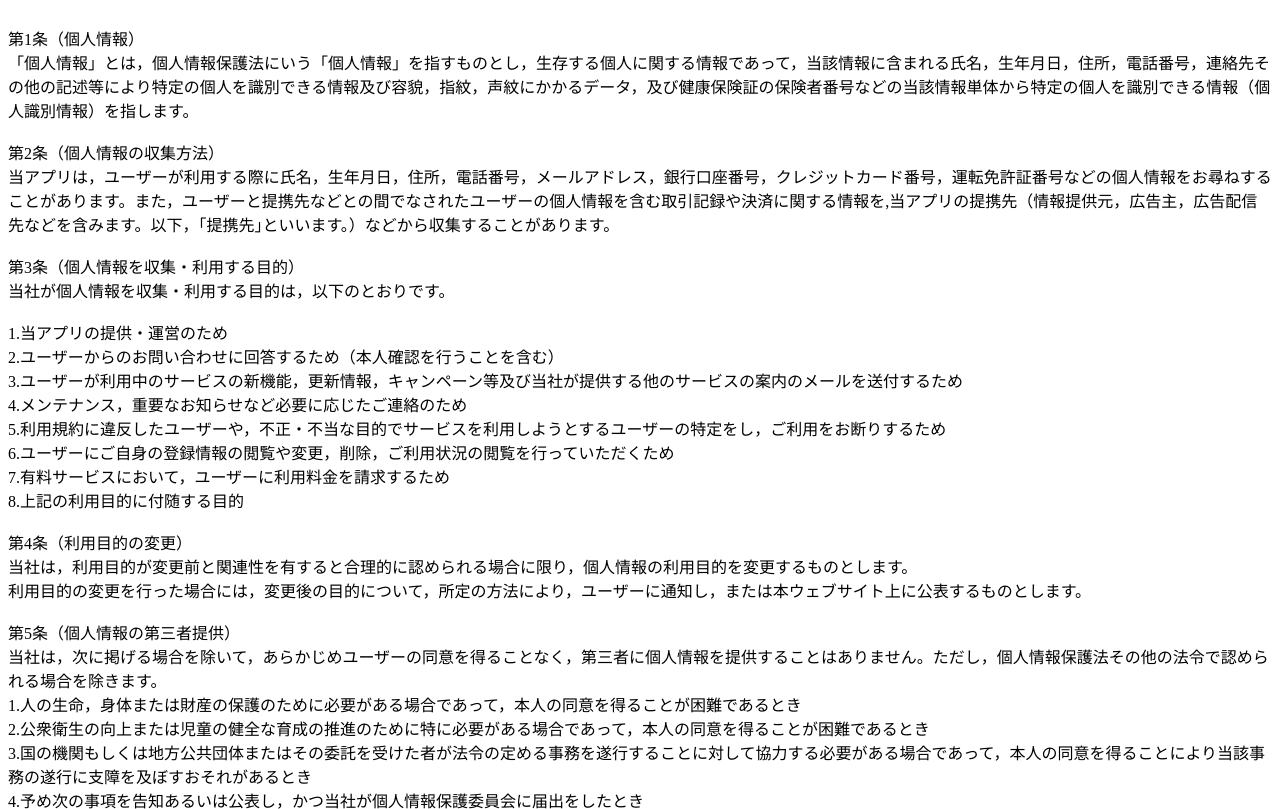
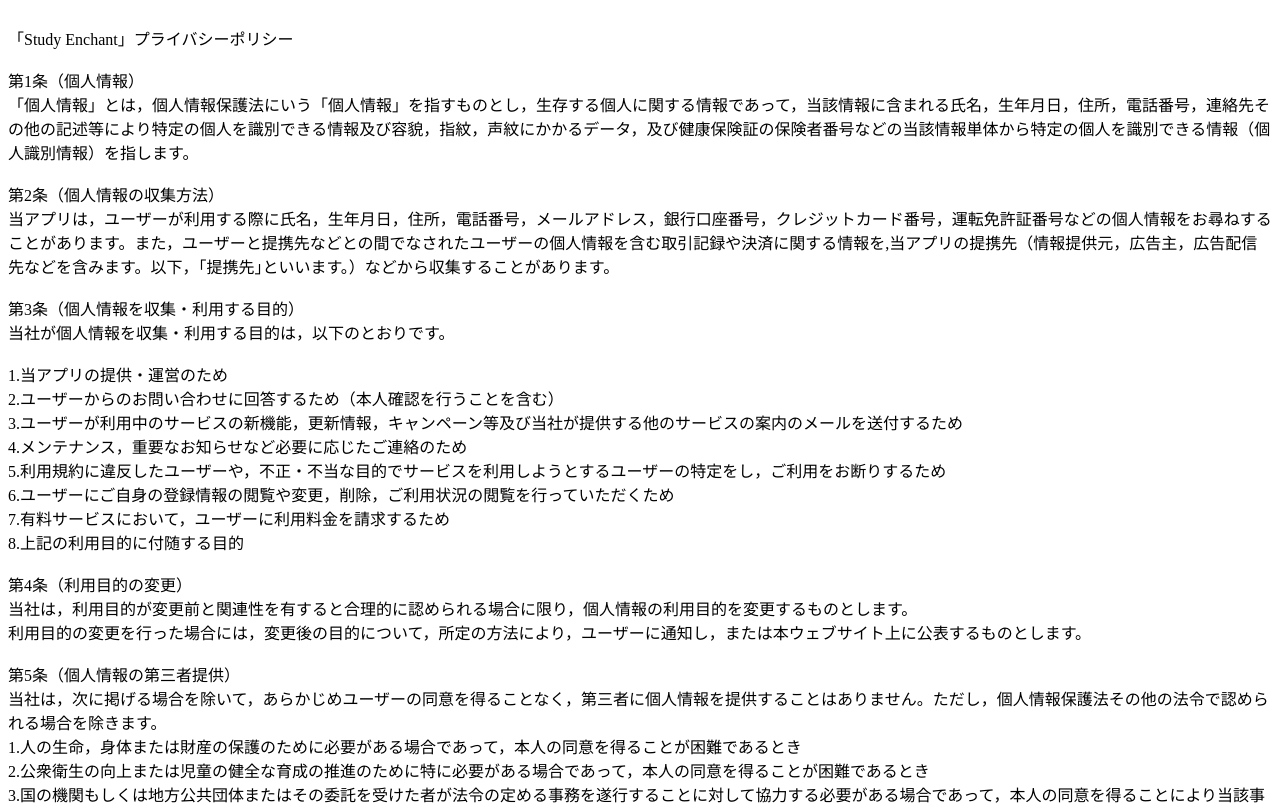
Before and after one commit to mattari114/study_enchant_pp, a plain HTML site: page index.html in a window 1280 px wide. Shown: the top 809 px of the page. Drawn offline with Linux system fonts and the light colour scheme.

Commit message:
Update index.html

```diff
--- a/index.html
+++ b/index.html
@@ -14,6 +14,8 @@
 </head>
 <body>
     <div class="formatted-text">
+        「Study Enchant」プライバシーポリシー
+
         第1条（個人情報）
 「個人情報」とは，個人情報保護法にいう「個人情報」を指すものとし，生存する個人に関する情報であって，当該情報に含まれる氏名，生年月日，住所，電話番号，連絡先その他の記述等により特定の個人を識別できる情報及び容貌，指紋，声紋にかかるデータ，及び健康保険証の保険者番号などの当該情報単体から特定の個人を識別できる情報（個人識別情報）を指します。
 
```
